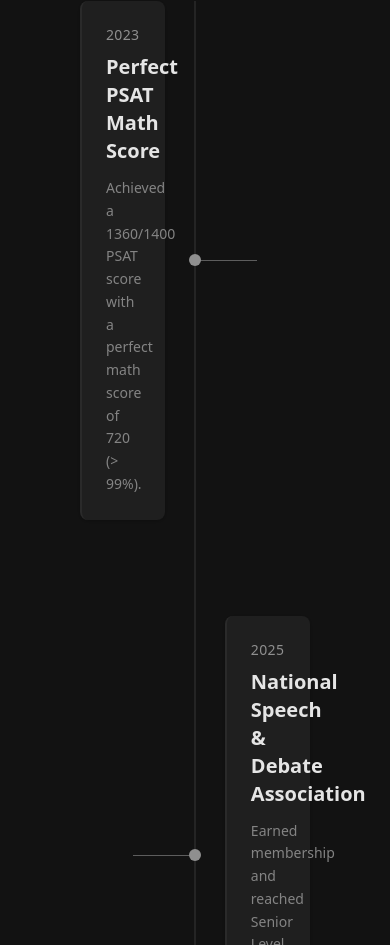
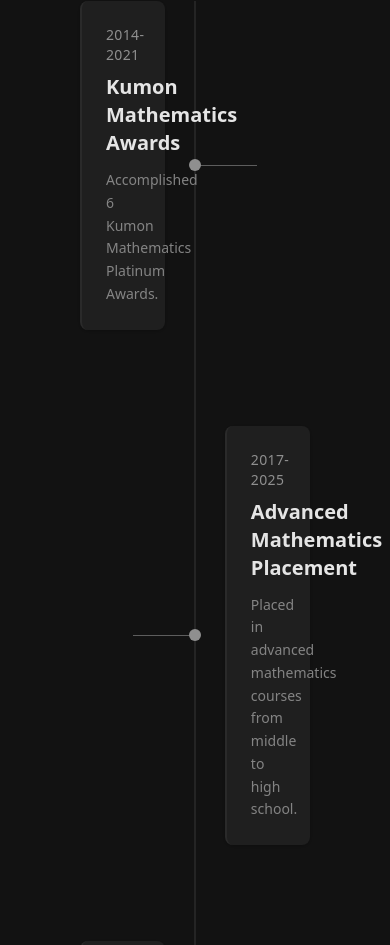
Before and after one commit to RushilMahadevu/portfolio, a Next.js app: page / in a window 390 px wide. Shown: the part 1055-2000 px from the top of the page. Built offline with nearby package versions, Linux system fonts and the light colour scheme.

Commit message:
Education Section implemented as well as Achievement cleanup 💨

```diff
--- a/src/app/AchievementsTimeline.tsx
+++ b/src/app/AchievementsTimeline.tsx
@@ -12,51 +12,51 @@
 const achievements: Achievement[] = [
   {
     id: 1,
-    year: "2023",
-    title: "Perfect PSAT Math Score",
-    description: "Achieved a 1360/1400 PSAT score with a perfect math score of 720 (> 99%).",
-    side: "right"
-  },
-  {
-    id: 2,
-    year: "2025",
-    title: "National Speech & Debate Association",
-    description: "Earned membership and reached Senior Level Debate within just two tournaments.",
-    side: "left"
-  },
-  {
-    id: 3,
-    year: "2022",
-    title: "WCA Speed Cubing Competition",
-    description: "Competed in World Cube Association competitions with a record of 18.11 seconds for 3x3.",
-    side: "right"
-  },
-  {
-    id: 4,
-    year: "2021",
-    title: "President's Education Award",
-    description: "Received the President's Education Awards Program recognition for academic excellence.",
-    side: "left"
-  },
-  {
-    id: 5,
     year: "2014-2021",
     title: "Kumon Mathematics Awards",
     description: "Accomplished 6 Kumon Mathematics Platinum Awards.",
     side: "right"
   },
   {
+    id: 2,
+    year: "2017-2025",
+    title: "Advanced Mathematics Placement",
+    description: "Placed in advanced mathematics courses from middle to high school.",
+    side: "left"
+  },
+  {
+    id: 3,
+    year: "2019 & 2021",
+    title: "President's Education Award",
+    description: "Received the President's Education Awards Program recognition for academic excellence.",
+    side: "right"
+  },
+  {
+    id: 4,
+    year: "2020-2022",
+    title: "WCA Speed Cubing Competition",
+    description: "Competed in World Cube Association competitions with a record of 18.11 seconds for 3x3.",
+    side: "left"
+  },
+  {
+    id: 5,
+    year: "2023-2024",
+    title: "NNV Math Tournaments",
+    description: "Competed in math tournaments under the Northern Nevada Math Organization",
+    side: "right"
+  },
+  {
     id: 6,
-    year: "2025",
-    title: "Advanced Mathematics Placement",
-    description: "Began pursuing advanced sophomore/junior year Algebra II course as a freshman.",
+    year: "2024-2025",
+    title: "Work Experience: Kumon",
+    description: "Delivered personalized math and reading instruction while providing feedback and support to students of various ages.",
     side: "left"
   },
   {
     id: 7,
-    year: "2019-2025",
-    title: "Head of School's List",
-    description: "Received Head of School's List award throughout all years at Sage Ridge School.",
+    year: "2025",
+    title: "National Speech & Debate Association",
+    description: "Earned membership and reached Senior Level Debate within just two tournaments.",
     side: "right"
   }
 ];
--- /dev/null
+++ b/src/app/EducationSection.tsx
@@ -0,0 +1,68 @@
+import { motion } from "framer-motion";
+import { useInView } from "react-intersection-observer";
+import FeatherIcon from "feather-icons-react";
+
+export default function EducationSection() {
+  const [ref, inView] = useInView({
+    triggerOnce: true,
+    threshold: 0.1,
+  });
+
+  return (
+    <section className="py-24 px-4" style={{ background: 'var(--background)' }}>
+      <div className="max-w-5xl mx-auto">
+        <h2 className="text-3xl font-bold mb-12 text-center" style={{ color: 'var(--foreground)' }}>
+          Education
+        </h2>
+
+        <motion.div
+          ref={ref}
+          initial={{ opacity: 0, y: 30 }}
+          animate={inView ? { opacity: 1, y: 0 } : { opacity: 0, y: 30 }}
+          transition={{ duration: 0.7 }}
+          className="p-8 rounded-lg border shadow-sm"
+          style={{
+            background: 'var(--primary)',
+            borderColor: 'var(--secondary)',
+          }}
+        >
+          <div className="flex flex-col sm:flex-row justify-between mb-4">
+            <h3 className="text-xl font-bold" style={{ color: 'var(--foreground)' }}>Sage Ridge School</h3>
+            <span className="text-sm" style={{ color: 'var(--accent)' }}>Reno, Nevada</span>
+          </div>
+
+          <div className="mb-6">
+            <p className="text-sm mb-2" style={{ color: 'var(--accent)', opacity: 0.9 }}>
+              <span className="font-medium">GPA:</span> 4.0 unweighted
+            </p>
+            <p className="text-sm mb-2" style={{ color: 'var(--accent)', opacity: 0.9 }}>
+              <span className="font-medium">PSAT:</span> 1360/1400 with perfect math score (720/720)
+            </p>
+            <p className="text-sm mb-6" style={{ color: 'var(--accent)', opacity: 0.9 }}>
+              <span className="font-medium">Honors:</span> Head of School&apos;s List, Pillar of Respect, Pillar of Scholarship
+            </p>
+
+            <h4 className="font-medium mb-2" style={{ color: 'var(--foreground)' }}>
+              Notable Coursework
+            </h4>
+            <ul className="grid grid-cols-1 sm:grid-cols-2 gap-2">
+              {[
+                "Computational Physics",
+                "Honors Algebra II",
+                "AP Computer Science Principles",
+                "World History & Religion to 1400",
+                "Ancient & Medieval Literature",
+                "Spanish II",
+              ].map((course, i) => (
+                <li key={i} className="flex items-center gap-2 text-sm" style={{ color: 'var(--accent)', opacity: 0.9 }}>
+                  <FeatherIcon icon="check" size={14} />
+                  <span>{course}</span>
+                </li>
+              ))}
+            </ul>
+          </div>
+        </motion.div>
+      </div>
+    </section>
+  );
+}
--- a/src/app/page.tsx
+++ b/src/app/page.tsx
@@ -5,6 +5,7 @@
 import AchievementsTimeline from "./AchievementsTimeline";
 import TechStackShowcase from "./TechStackShowcase";
 import ProjectsShowcase from "./ProjectsShowcase";
+import EducationSection from "./EducationSection";
 
 export default function Home() {
   const [hovered, setHovered] = useState(false);
@@ -16,7 +17,7 @@
       <main className="h-screen flex flex-col items-center justify-center relative">
         {/* Social links in top right */}
         <motion.div
-          className="absolute top-8 right-8 flex gap-5"
+          className="fixed top-0 right-0 flex gap-5 z-50 p-8"
           initial={{ opacity: 0 }}
           animate={{ opacity: 1 }}
           transition={{ duration: 0.5 }}
@@ -100,8 +101,9 @@
         </motion.div>
       </main>
 
-      <div ref={techStackRef}>
+      <div ref={techStackRef} className="space-y-32 mb-32">
         <AchievementsTimeline />
+        <EducationSection />
         <TechStackShowcase />
         <ProjectsShowcase />
       </div>
```
